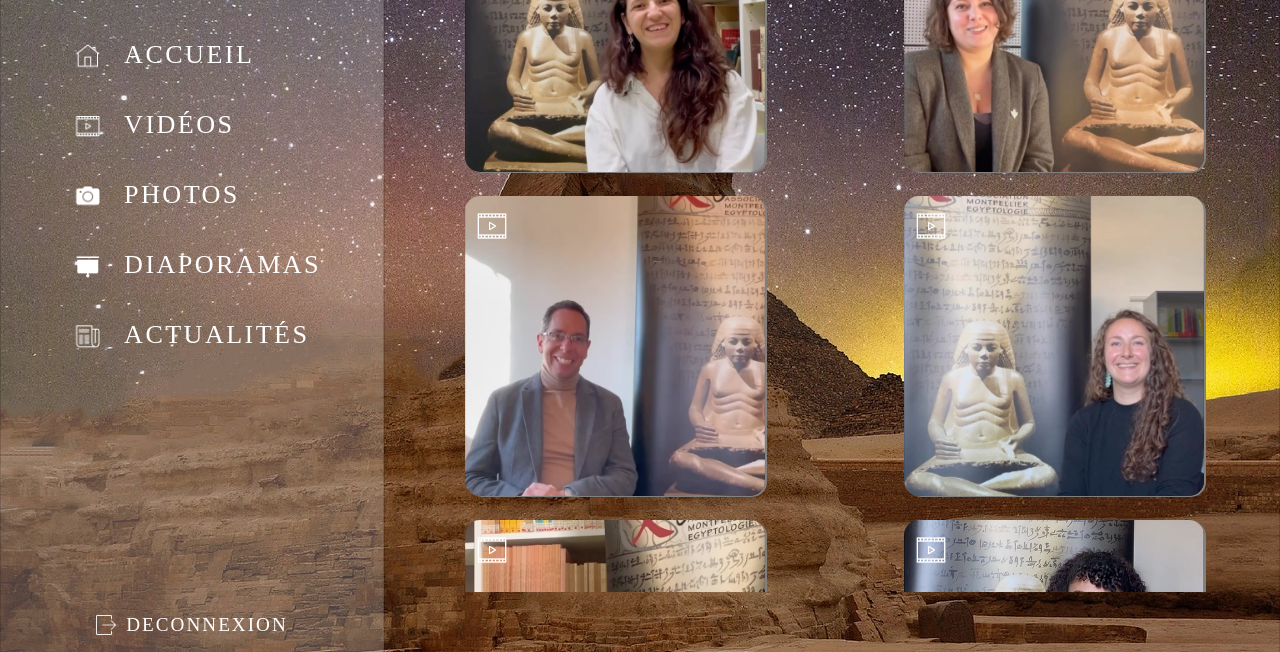
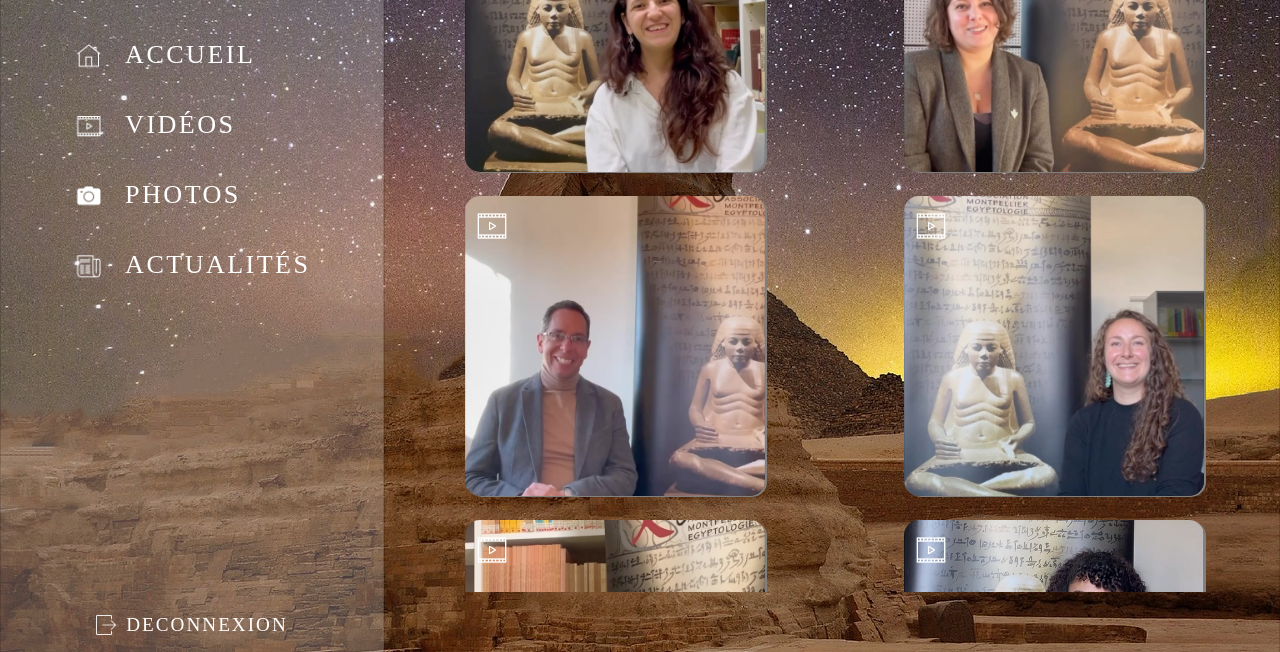
Before and after one commit to ValentinBurillier/sebayt, a plain HTML site: page pages/navigation/espace-adherents.html in a window 1280 px wide. Shown: the part 148-800 px from the top of the page. Drawn offline with Linux system fonts and the light colour scheme; files whose address does not match are found by name.

Commit message:
delete diaporama page

```diff
--- a/pages/navigation/espace-adherents.html
+++ b/pages/navigation/espace-adherents.html
@@ -32,7 +32,6 @@
         <li><img src="../../assets/images/utils/home_white.png" class="icons icon__home"><a href="../../pages/navigation/espace-adherents.html">Accueil</a></li>
         <li><img src="../../assets/images/utils/video2.png" class="icons icon__video"><a href="#">Vidéos</a></li>
         <li><img src="../../assets/images/utils/photo.png" class="icons icon__photo"><a href="#">Photos</a></li>
-        <li><img src="../../assets/images/utils/diaporama.png" class="icons icon__diaporama"><a href="#">Diaporamas</a></li>
         <li><img src="../../assets/images/utils/news.png" class="icons icon__news"><a href="#">Actualités</a></li>
       </ul>
       <a href="../../index.html" class="btn__disconnect"><img src="../../assets/images/utils/sortie.png">Deconnexion</a>
```
